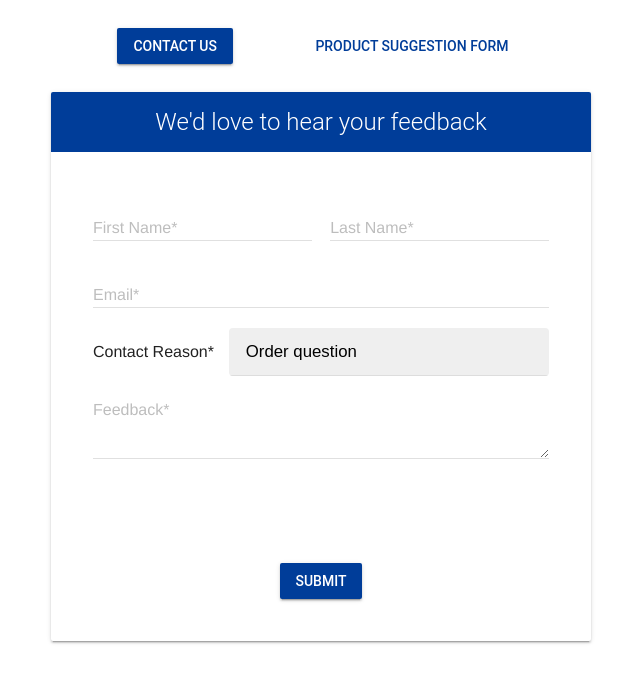
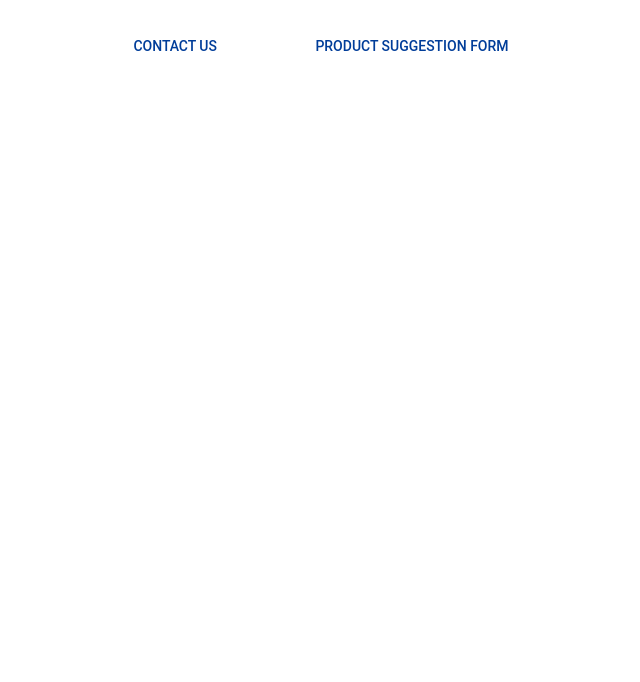
Before and after one commit to limin8897/midwayusa-forms, a plain HTML site: page index.html in a window 1280 px wide. Shown: the whole page, without its empty margins (319-959 px from the left). Drawn offline with nearby package versions, Linux system fonts and the light colour scheme.

Commit message:
2 files modified

```diff
--- a/index.html
+++ b/index.html
@@ -38,7 +38,7 @@
           Product Suggestion Form
         </button>
       </div>
-      <div class="form-wrap mdl-card mdl-shadow--2dp">
+      <div class="form-wrap mdl-card mdl-shadow--2dp" x-show="show!==''">
         <div class="mdl-card__title">
           <h2 class="mdl-card__title-text" x-text="title()"></h2>
         </div>
--- a/script.js
+++ b/script.js
@@ -1,6 +1,6 @@
 function context() {
   return {
-    show: 'contact',
+    show: '',
     openContact() {
       this.show = 'contact';
     },
```
